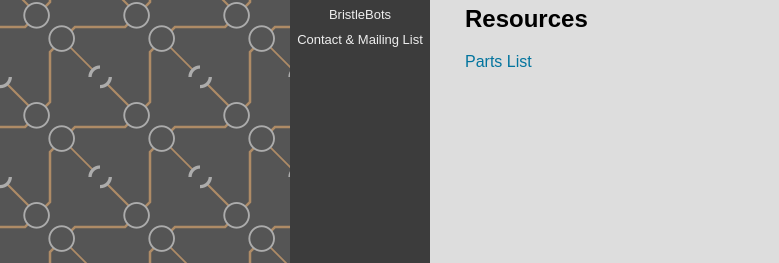
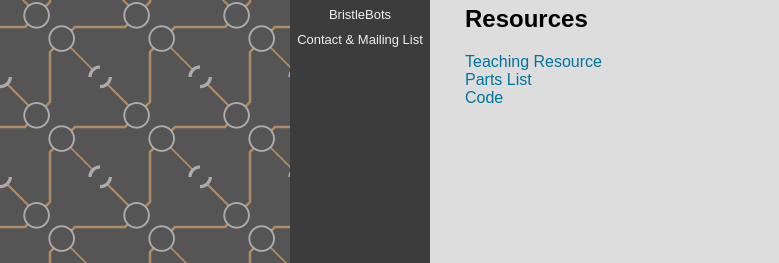
Before and after one commit to dan-mannion/stemlibrary, a plain HTML site: page mixing.html in a window 1280 px wide. Shown: the part 223-486 px from the top of the page, 0-779 px from the left. Drawn offline with Linux system fonts and the light colour scheme.

Commit message:
Adds code download to stem website

```diff
--- a/mixing.html
+++ b/mixing.html
@@ -26,7 +26,10 @@
 				<h2>Overview</h2>
 				<p><img class=icon src="Resources/media/mixing.jpg" align=right>This interactive workshop covers microcontroller programming and colour mixing. Participants are given a printed circuit board and a programming board, which they then use to vary the colour of the RGB LED on the board. </p>
 				<h2>Resources</h2>
+				<a href="https://onlightdevices.wordpress.com/run-a-demo/"> Teaching Resource</a><br>
 				<a href="Resources/ColourMixing.pdf" download="ColourMixing.pdf">Parts List</a>
+				<br>
+				<a href="Resources/ONLight.zip" download="ONLight.zip">Code</a>
 			</span>
 		</div>
 	</body>
```
Also changed, not shown: 1 other file.
